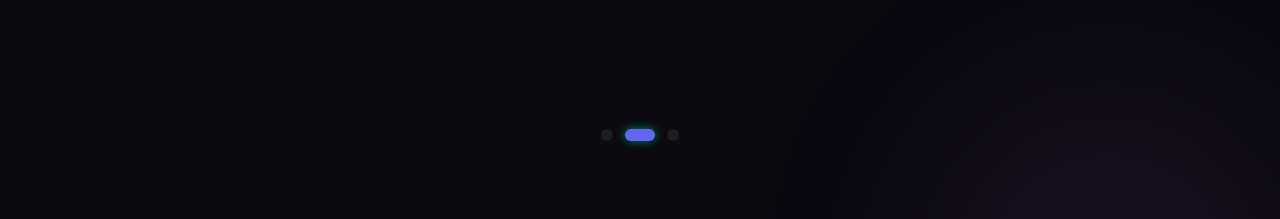
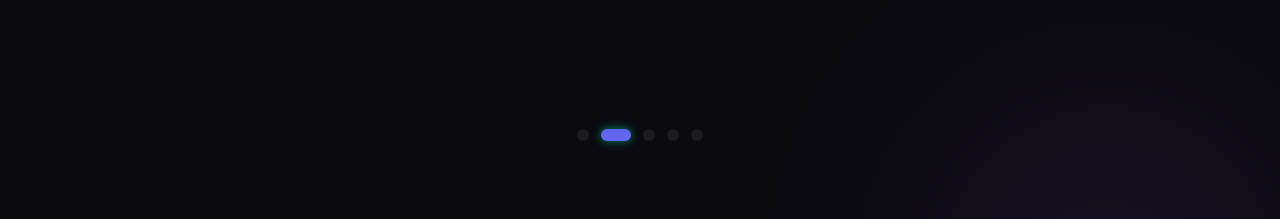
Before and after one commit to funkyvibespk/testportfolio, a React (Vite) app: page / in a window 1280 px wide. Shown: the part 3200-3419 px from the top of the page. Built offline with nearby package versions, Linux system fonts and the light colour scheme.

Commit message:
updated 6
testimonial again

```diff
--- a/src/components/Testimonials.css
+++ b/src/components/Testimonials.css
@@ -60,7 +60,6 @@
 .mtc-subtitle {
   font-family: inherit;
   font-size: 1.5rem;
-  font-style: italic;
   font-weight: 300;
   color: var(--text-primary);
   margin-bottom: 2rem;
--- a/src/components/Testimonials.jsx
+++ b/src/components/Testimonials.jsx
@@ -6,27 +6,43 @@ import './Testimonials.css';
 const testimonialsData = [
   {
     id: 1,
-    name: 'Sarah Jenkins',
+    name: 'Irfan Khan',
     role: 'CEO, TechNova',
     content: 'Kamran transformed our outdated platform into a lightning-fast modern application. His attention to detail in the UI and absolute mastery over React exceeded our expectations.',
+    rating: 5,
+    initial: 'I'
+  },
+  {
+    id: 2,
+    name: 'Ayesha Azeem',
+    role: 'Founder, E-Shop Solutions',
+    content: 'The e-commerce dashboard he built for us handled our Black Friday traffic without a hitch. Incredible full-stack skills and a great communicator throughout the project.',
+    rating: 5,
+    initial: 'A'
+  },
+  {
+    id: 3,
+    name: 'Farman Tariq',
+    role: 'Creative Director, Studio Aura',
+    content: 'We needed a portfolio that stood out. Kamran delivered an interactive, fluid, and visually stunning website that has won us multiple new clients. Highly recommended!',
+    rating: 5,
+    initial: 'F'
+  },
+  {
+    id: 4,
+    name: 'Saim Ahmed',
+    role: 'Operations Manager, LogiSys',
+    content: 'An exceptional developer who understands both design aesthetics and complex system architectures. The interactive data visualizations he created are phenomenal.',
     rating: 5,
     initial: 'S'
   },
   {
-    id: 2,
-    name: 'Marcus Chen',
-    role: 'Founder, E-Shop Solutions',
-    content: 'The e-commerce dashboard he built for us handled our Black Friday traffic without a hitch. Incredible full-stack skills and a great communicator throughout the project.',
+    id: 5,
+    name: 'Memona Iftikhar',
+    role: 'Marketing Head, Global Reach',
+    content: 'Working with Kamran was a breeze. He brought our digital agency vision to life with seamless animations and a truly premium user experience.',
     rating: 5,
     initial: 'M'
-  },
-  {
-    id: 3,
-    name: 'Elena Rodriguez',
-    role: 'Creative Director, Studio Aura',
-    content: 'We needed a portfolio that stood out. Kamran delivered an interactive, fluid, and visually stunning website that has won us multiple new clients. Highly recommended!',
-    rating: 5,
-    initial: 'E'
   }
 ];
 
@@ -119,7 +135,7 @@ const Testimonials = () => {
             >
 
               <div className="mtc-main glass-panel">
-                <div className="mtc-subtitle">client review</div>
+                <div className="mtc-subtitle">Client Review</div>
                 <p className="mtc-text">"{currentTestimonial.content}"</p>
                 <div className="mtc-divider"></div>
                 <p className="mtc-subtext">
```
